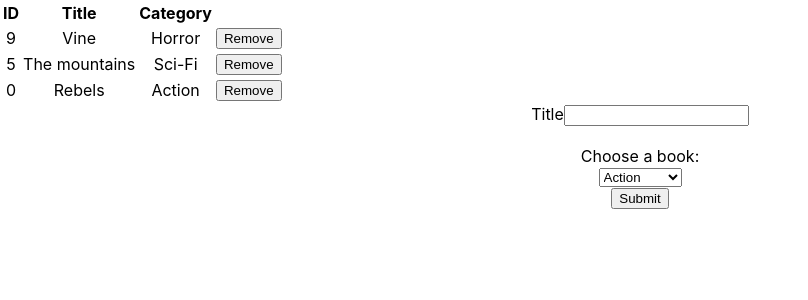
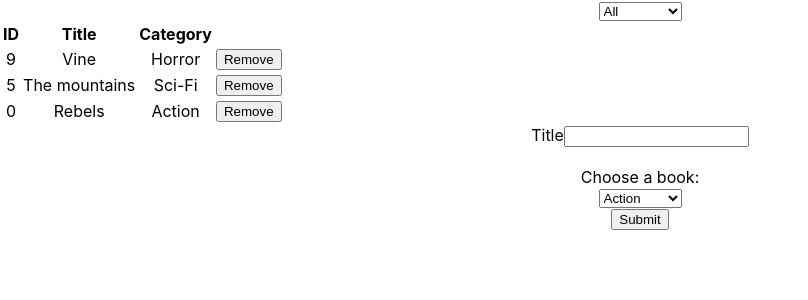
Before and after one commit to Eshy10/bookstore-app, a React (Create React App) app: page / in a window 1280 px wide. Shown: the top 300 px of the page, without its empty margins (0-808 px from the left). Built offline with nearby package versions, Linux system fonts and the light colour scheme.

Commit message:
Added categoryfilter component

```diff
--- /dev/null
+++ b/src/components/CategoryFilter.js
@@ -0,0 +1,19 @@
+import React from 'react';
+
+const CategoryFilter = () => {
+  const categories = ['Action', 'Biography', 'History', 'Horror', 'Kids', 'Learning', 'Sci-Fi'];
+  return (
+    <select name="category">
+      <option value="All">
+        All
+      </option>
+      {categories.map(category => (
+        <option value={category} key={category}>
+          {category}
+        </option>
+      ))}
+    </select>
+  );
+};
+
+export default CategoryFilter;
--- a/src/containers/BooksList.js
+++ b/src/containers/BooksList.js
@@ -3,6 +3,7 @@
 import PropTypes from 'prop-types';
 import uuid from 'react-uuid';
 import Book from '../components/Book';
+import CategoryFilter from '../components/CategoryFilter';
 
 import { removeBook } from '../actions/index';
 
@@ -13,6 +14,7 @@
   const rowHead = ['ID', 'Title', 'Category'];
   return (
     <div>
+      <CategoryFilter />
       <table>
         <thead>
           <tr>
```
